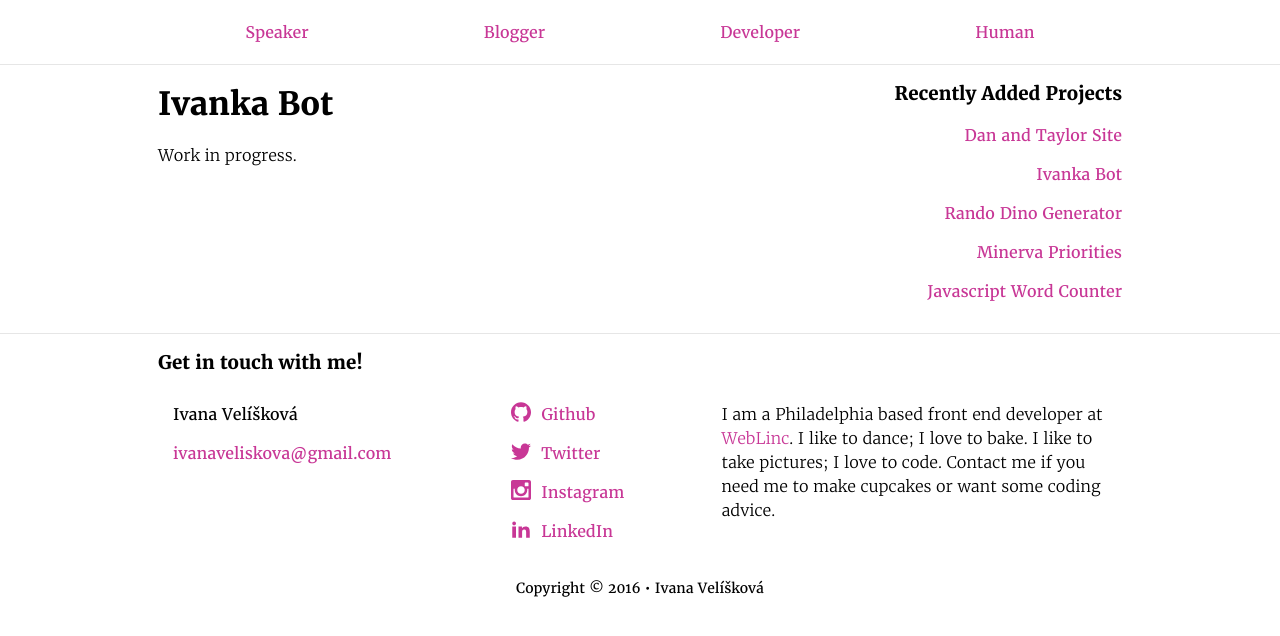
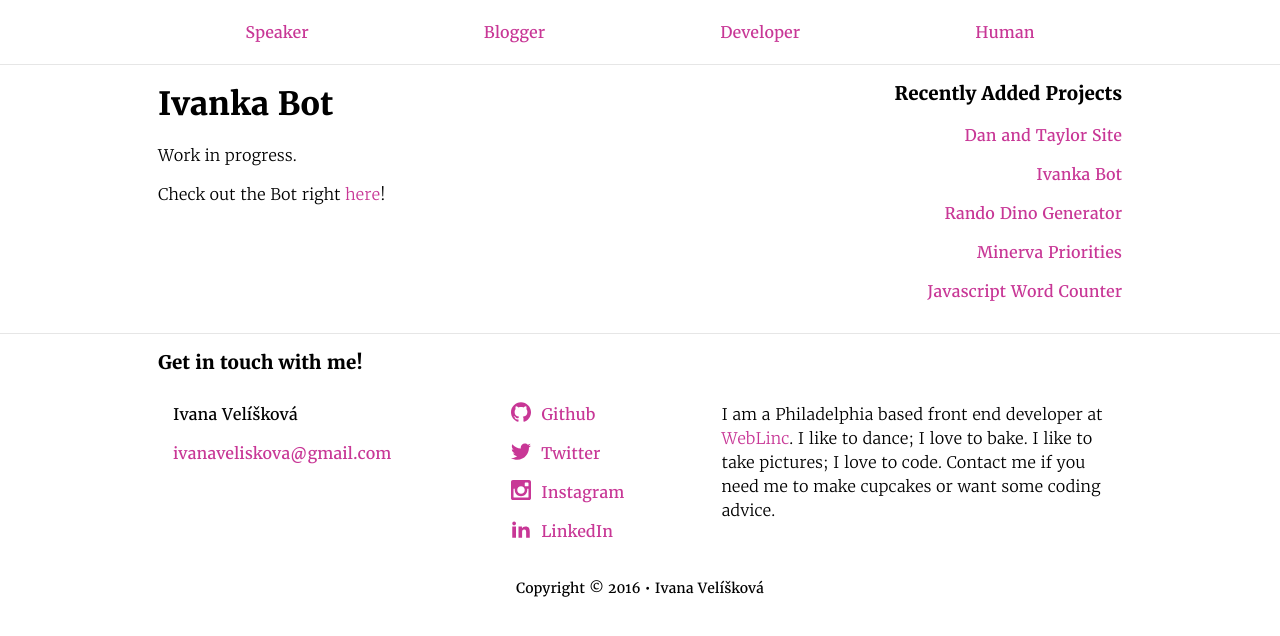
Before and after one commit to ivanaveliskova/Personal-Site, a Jekyll site: the page built from _portfolio/ivanka_bot.html, in a window 1280 px wide. Shown: the top 636 px of the page. Built offline with Jekyll 4.4.1, drawn with Linux system fonts in a browser that asks for light colours.

Commit message:
Adds link to twitter bot

```diff
--- a/_portfolio/ivanka_bot.html
+++ b/_portfolio/ivanka_bot.html
@@ -8,4 +8,6 @@ date: 2016-06-01
 
 <p>Work in progress.</p>
 
+<p>Check out the Bot right <a href="https://twitter.com/IvankaBot">here</a>!</p>
+
 <!-- Should I set a default image? Hopefully I will be consistent on which images I use -->
```
